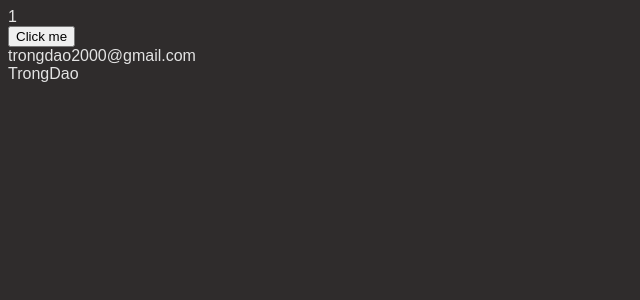
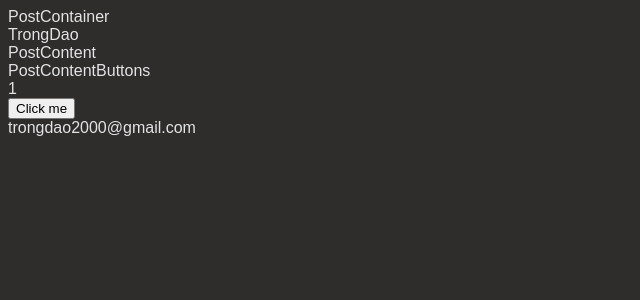
Before and after one commit to dao2002/Full-Course-ReactJS, a React (Vite) app: page / in a window 1280 px wide. Shown: the top 300 px of the page, without its empty margins (0-640 px from the left). Built offline with nearby package versions, Linux system fonts and the light colour scheme.

Commit message:
Update Values in Context

```diff
--- a/src/components/PostContainer.jsx
+++ b/src/components/PostContainer.jsx
@@ -10,8 +10,11 @@ export function PostContainer() {
 
   return (
     <div>
+      <div>
+        <span>PostContainer</span>
+      </div>
+      <div>{userContextData.displayName}</div>
       <PostContent data={data} />
-      <div>{userContextData.displayName}</div>
     </div>
   );
 }
--- a/src/components/PostContent.jsx
+++ b/src/components/PostContent.jsx
@@ -6,6 +6,9 @@ export function PostContent({ data }) {
   const userContextData = useContext(UserContext);
   return (
     <div>
+      <div>
+        <span>PostContent</span>
+      </div>
       <PostContentButtons />
       {userContextData.email}
     </div>
--- a/src/components/PostContentButtons.jsx
+++ b/src/components/PostContentButtons.jsx
@@ -2,14 +2,20 @@ import { useContext } from "react";
 import { UserContext } from "../utils/contexts/UserContext";
 
 export function PostContentButtons() {
-  const userContextData = useContext(UserContext);
+  const { id, setUserData } = useContext(UserContext);
   return (
     <div>
-      {userContextData.id}
+      <div>
+        <span>PostContentButtons</span>
+      </div>
+      {id}
       <br />
       <button
         onClick={() => {
-          userContextData.setUserData;
+          setUserData((currentState) => ({
+            ...currentState,
+            displayName: "Update Display Name",
+          }));
         }}
       >
         Click me
```
